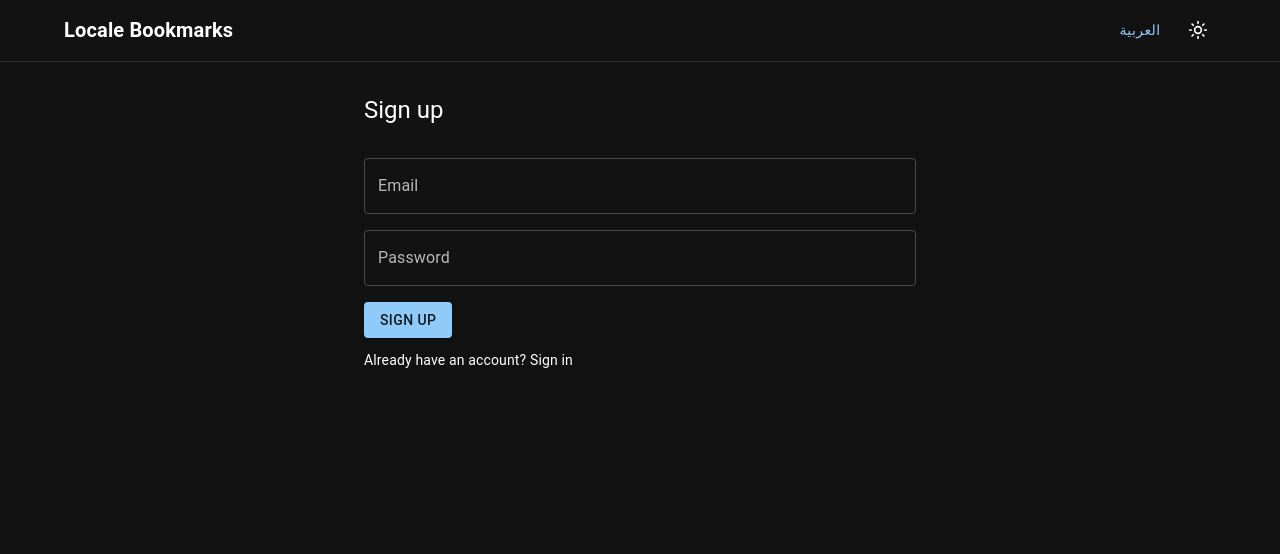
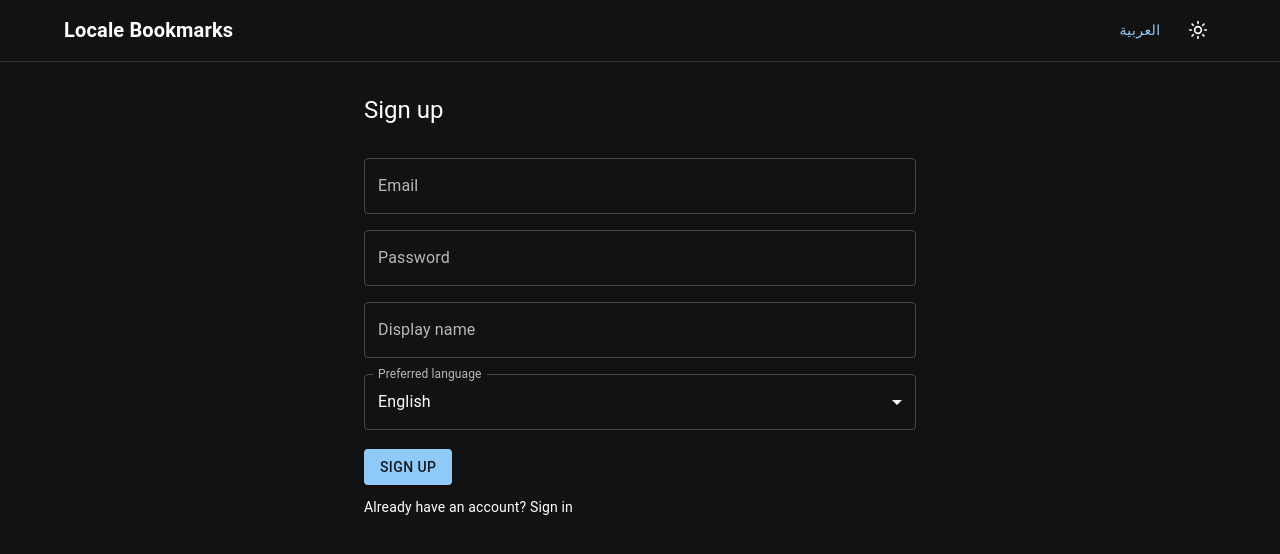
Before and after one commit to vinayak-nagri/locale-bookmarks, a Next.js app: page /en/signup in a window 1280 px wide. Shown: the top 554 px of the page. Built offline with nearby package versions, Linux system fonts and the light colour scheme; no server answers; what @mui/material-nextjs would draw is missing.

Commit message:
Capture name and preferred language; load app in preferred locale; slight UI  modification on homepage and pagination configuration

```diff
--- a/components/AuthForm.tsx
+++ b/components/AuthForm.tsx
@@ -1,29 +1,49 @@
 'use client';
 
-import { useForm } from 'react-hook-form';
+import { Controller, useForm } from 'react-hook-form';
 import { zodResolver } from '@hookform/resolvers/zod';
 import { useMutation } from '@tanstack/react-query';
+import Alert from '@mui/material/Alert';
+import FormControl from '@mui/material/FormControl';
+import FormHelperText from '@mui/material/FormHelperText';
+import InputLabel from '@mui/material/InputLabel';
+import MenuItem from '@mui/material/MenuItem';
+import Select from '@mui/material/Select';
+import Stack from '@mui/material/Stack';
 import TextField from '@mui/material/TextField';
-import Stack from '@mui/material/Stack';
-import Alert from '@mui/material/Alert';
 import Typography from '@mui/material/Typography';
 import AppButton from '@/components/AppButton';
 import { Link, useRouter } from '@/i18n/navigation';
-import { authSchema } from '@/lib/schema';
+import { authSchema, signUpSchema, type SignUpInput } from '@/lib/schema';
 import { supabase } from '@/lib/supabase';
-import { useTranslations } from 'next-intl';
+import { useLocale, useTranslations } from 'next-intl';
 import type { z } from 'zod';
 
 type AuthFormMode = 'signin' | 'signup';
 type AuthInput = z.infer<typeof authSchema>;
+type PreferredLocale = SignUpInput['preferredLocale'];
 
 type AuthFormProps = {
   mode: AuthFormMode;
 };
 
+function toPreferredLocale(value: string | null | undefined): PreferredLocale {
+  return value === 'ar' ? 'ar' : 'en';
+}
+
+function writeLocaleCookie(locale: PreferredLocale) {
+  document.cookie = `NEXT_LOCALE=${locale}; path=/; max-age=31536000; SameSite=Lax`;
+}
+
 export default function AuthForm({ mode }: AuthFormProps) {
+  return mode === 'signin' ? <SignInForm /> : <SignUpForm />;
+}
+
+function SignInForm() {
   const t = useTranslations();
+  const locale = useLocale();
   const router = useRouter();
+  const currentLocale = toPreferredLocale(locale);
 
   const {
     register,
@@ -31,20 +51,36 @@ export default function AuthForm({ mode }: AuthFormProps) {
     formState: { errors },
   } = useForm<AuthInput>({
     resolver: zodResolver(authSchema),
-    defaultValues: { email: '', password: '' },
+    defaultValues: {
+      email: '',
+      password: '',
+    },
   });
 
   const mutation = useMutation({
     mutationFn: async ({ email, password }: AuthInput) => {
-      const { error } =
-        mode === 'signin'
-          ? await supabase.auth.signInWithPassword({ email, password })
-          : await supabase.auth.signUp({ email, password });
+      const {
+        data: { user },
+        error,
+      } = await supabase.auth.signInWithPassword({ email, password });
 
       if (error) throw error;
+      if (!user) throw new Error('Sign-in did not return a user.');
+
+      const { data, error: profileError } = await supabase
+        .from('profiles')
+        .select('preferred_locale')
+        .eq('id', user.id)
+        .maybeSingle();
+
+      if (profileError) throw profileError;
+
+      const nextLocale = toPreferredLocale(data?.preferred_locale ?? currentLocale);
+      writeLocaleCookie(nextLocale);
+      return nextLocale;
     },
-    onSuccess: () => {
-      router.push('/');
+    onSuccess: (preferredLocale) => {
+      router.push('/', { locale: preferredLocale });
       router.refresh();
     },
   });
@@ -75,7 +111,7 @@ export default function AuthForm({ mode }: AuthFormProps) {
         <TextField
           label={t('auth.password')}
           type="password"
-          autoComplete={mode === 'signin' ? 'current-password' : 'new-password'}
+          autoComplete="current-password"
           fullWidth
           {...register('password')}
           error={Boolean(errors.password)}
@@ -89,12 +125,12 @@ export default function AuthForm({ mode }: AuthFormProps) {
             loading={mutation.isPending}
             loadingText={t('auth.submitting')}
           >
-            {mode === 'signin' ? t('auth.signin') : t('auth.signup')}
+            {t('auth.signin')}
           </AppButton>
 
           <Typography variant="body2">
-            <Link href={mode === 'signin' ? '/signup' : '/signin'}>
-              {mode === 'signin' ? t('auth.toSignup') : t('auth.toSignin')}
+            <Link href="/signup">
+              {t('auth.toSignup')}
             </Link>
           </Typography>
         </Stack>
@@ -102,3 +138,140 @@ export default function AuthForm({ mode }: AuthFormProps) {
     </form>
   );
 }
+
+function SignUpForm() {
+  const t = useTranslations();
+  const locale = useLocale();
+  const router = useRouter();
+  const currentLocale = toPreferredLocale(locale);
+
+  const {
+    register,
+    control,
+    handleSubmit,
+    formState: { errors },
+  } = useForm<SignUpInput>({
+    resolver: zodResolver(signUpSchema),
+    defaultValues: {
+      email: '',
+      password: '',
+      displayName: '',
+      preferredLocale: currentLocale,
+    },
+  });
+
+  const mutation = useMutation({
+    mutationFn: async ({ email, password, displayName, preferredLocale }: SignUpInput) => {
+      const {
+        data: { user },
+        error,
+      } = await supabase.auth.signUp({ email, password });
+
+      if (error) throw error;
+      if (!user) throw new Error('Sign-up did not return a user.');
+
+      const { error: profileError } = await supabase
+        .from('profiles')
+        .upsert({
+          id: user.id,
+          display_name: displayName,
+          preferred_locale: preferredLocale,
+        });
+
+      if (profileError) throw profileError;
+
+      writeLocaleCookie(preferredLocale);
+      return preferredLocale;
+    },
+    onSuccess: (preferredLocale) => {
+      router.push('/', { locale: preferredLocale });
+      router.refresh();
+    },
+  });
+
+  const onSubmit = (data: SignUpInput) => {
+    mutation.mutate(data);
+  };
+
+  return (
+    <form onSubmit={handleSubmit(onSubmit)} noValidate>
+      <Stack spacing={2} sx={{ mt: 1 }}>
+        {mutation.isError && (
+          <Alert severity="error">
+            {t('auth.error')}
+          </Alert>
+        )}
+
+        <TextField
+          label={t('auth.email')}
+          type="email"
+          autoComplete="email"
+          fullWidth
+          {...register('email')}
+          error={Boolean(errors.email)}
+          helperText={errors.email?.message}
+        />
+
+        <TextField
+          label={t('auth.password')}
+          type="password"
+          autoComplete="new-password"
+          fullWidth
+          {...register('password')}
+          error={Boolean(errors.password)}
+          helperText={errors.password?.message}
+        />
+
+        <TextField
+          label={t('auth.displayNameLabel')}
+          fullWidth
+          {...register('displayName')}
+          error={Boolean(errors.displayName)}
+          helperText={errors.displayName?.message}
+        />
+
+        <FormControl fullWidth error={Boolean(errors.preferredLocale)}>
+          <InputLabel id="auth-preferred-locale-label">
+            {t('auth.localeLabel')}
+          </InputLabel>
+          <Controller
+            name="preferredLocale"
+            control={control}
+            render={({ field }) => (
+              <Select
+                {...field}
+                labelId="auth-preferred-locale-label"
+                label={t('auth.localeLabel')}
+              >
+                <MenuItem value="en">
+                  {t('auth.localeEn')}
+                </MenuItem>
+                <MenuItem value="ar">
+                  {t('auth.localeAr')}
+                </MenuItem>
+              </Select>
+            )}
+          />
+          <FormHelperText>{errors.preferredLocale?.message}</FormHelperText>
+        </FormControl>
+
+        <Stack spacing={1.5} sx={{ alignItems: 'flex-start' }}>
+          <AppButton
+            type="submit"
+            variant="contained"
+            loading={mutation.isPending}
+            loadingText={t('auth.submitting')}
+          >
+            {t('auth.signup')}
+          </AppButton>
+
+          <Typography variant="body2">
+            <Link href="/signin">
+              {t('auth.toSignin')}
+            </Link>
+          </Typography>
+        </Stack>
+      </Stack>
+    </form>
+  );
+}
--- a/components/BookmarkList.tsx
+++ b/components/BookmarkList.tsx
@@ -20,7 +20,7 @@ import Typography from '@mui/material/Typography';
 import useMediaQuery from '@mui/material/useMediaQuery';
 import { alpha, useTheme } from '@mui/material/styles';
 
-const PAGE_SIZE = 7;
+const PAGE_SIZE = 6;
 type ViewMode = 'list' | 'folder';
 
 type BookmarkListProps = {
@@ -318,6 +318,8 @@ export default function BookmarkList({ onAdd, onEdit, onDelete }: BookmarkListPr
               sx={{
                 p: 2,
                 borderRadius: 2,
+                border: 1,
+                borderColor: 'divider',
                 bgcolor: 'background.paper',
                 display: 'flex',
                 flexDirection: 'column',
--- a/components/SignedOutHome.tsx
+++ b/components/SignedOutHome.tsx
@@ -24,7 +24,7 @@ export default function SignedOutHome() {
       <Stack spacing={3} sx={{ width: '100%', alignItems: 'center', textAlign: 'center' }}>
         <Stack spacing={1.5} sx={{ alignItems: 'center' }}>
           <Typography variant="h4" component="h1">
-            {t('title')}
+            {t('welcome')}
           </Typography>
           <Typography variant="body1" sx={{ color: 'text.secondary' }}>
             {t('body')}
--- a/lib/schema.ts
+++ b/lib/schema.ts
@@ -13,6 +13,11 @@ export const authSchema = z.object({
   password: z.string().min(6),
 });
 
+export const signUpSchema = authSchema.extend({
+  displayName: z.string().min(1),
+  preferredLocale: z.enum(['en', 'ar']),
+});
+
 export const profileSchema = z.object({
   display_name: z
     .string()
@@ -22,4 +27,5 @@ export const profileSchema = z.object({
 });
 
 export type BookmarkInput = z.infer<typeof bookmarkSchema>;
+export type SignUpInput = z.infer<typeof signUpSchema>;
 export type ProfileInput = z.infer<typeof profileSchema>;
--- a/messages/ar.json
+++ b/messages/ar.json
@@ -1,6 +1,7 @@
 {
   "home": {
     "title": "إشاراتي المرجعية",
+    "greeting": "مرحبًا، {name}",
     "add": "إضافة إشارة مرجعية",
     "loading": "جارٍ تحميل إشاراتك المرجعية…",
     "error": "تعذّر تحميل إشاراتك المرجعية.",
@@ -49,6 +50,10 @@
     "signupTitle": "إنشاء حساب",
     "email": "البريد الإلكتروني",
     "password": "كلمة المرور",
+    "displayNameLabel": "اسم العرض",
+    "localeLabel": "اللغة المفضلة",
+    "localeEn": "الإنجليزية",
+    "localeAr": "العربية",
     "signin": "تسجيل الدخول",
     "signup": "إنشاء حساب",
     "submitting": "جارٍ الإرسال...",
@@ -59,6 +64,7 @@
   },
   "landing": {
     "title": "علامات مرجعية",
+    "welcome": "مرحبًا",
     "body": "سجّل الدخول لحفظ علاماتك المرجعية وتنظيمها.",
     "signin": "تسجيل الدخول",
     "signup": "إنشاء حساب"
--- a/messages/en.json
+++ b/messages/en.json
@@ -1,6 +1,7 @@
 {
   "home": {
     "title": "My Bookmarks",
+    "greeting": "Hi, {name}",
     "add": "Add bookmark",
     "loading": "Loading your bookmarks…",
     "error": "Could not load your bookmarks.",
@@ -49,6 +50,10 @@
     "signupTitle": "Sign up",
     "email": "Email",
     "password": "Password",
+    "displayNameLabel": "Display name",
+    "localeLabel": "Preferred language",
+    "localeEn": "English",
+    "localeAr": "Arabic",
     "signin": "Sign in",
     "signup": "Sign up",
     "submitting": "Submitting...",
@@ -59,6 +64,7 @@
   },
   "landing": {
     "title": "Locale Bookmarks",
+    "welcome": "Welcome",
     "body": "Sign in to save and organize your bookmarks.",
     "signin": "Sign in",
     "signup": "Create an account"
```
Also changed, not shown: app/[locale]/page.tsx (+8 -1 lines), components/BookmarksView.tsx (+12 -2 lines), components/ProfileForm.tsx (+9 -1 lines).
